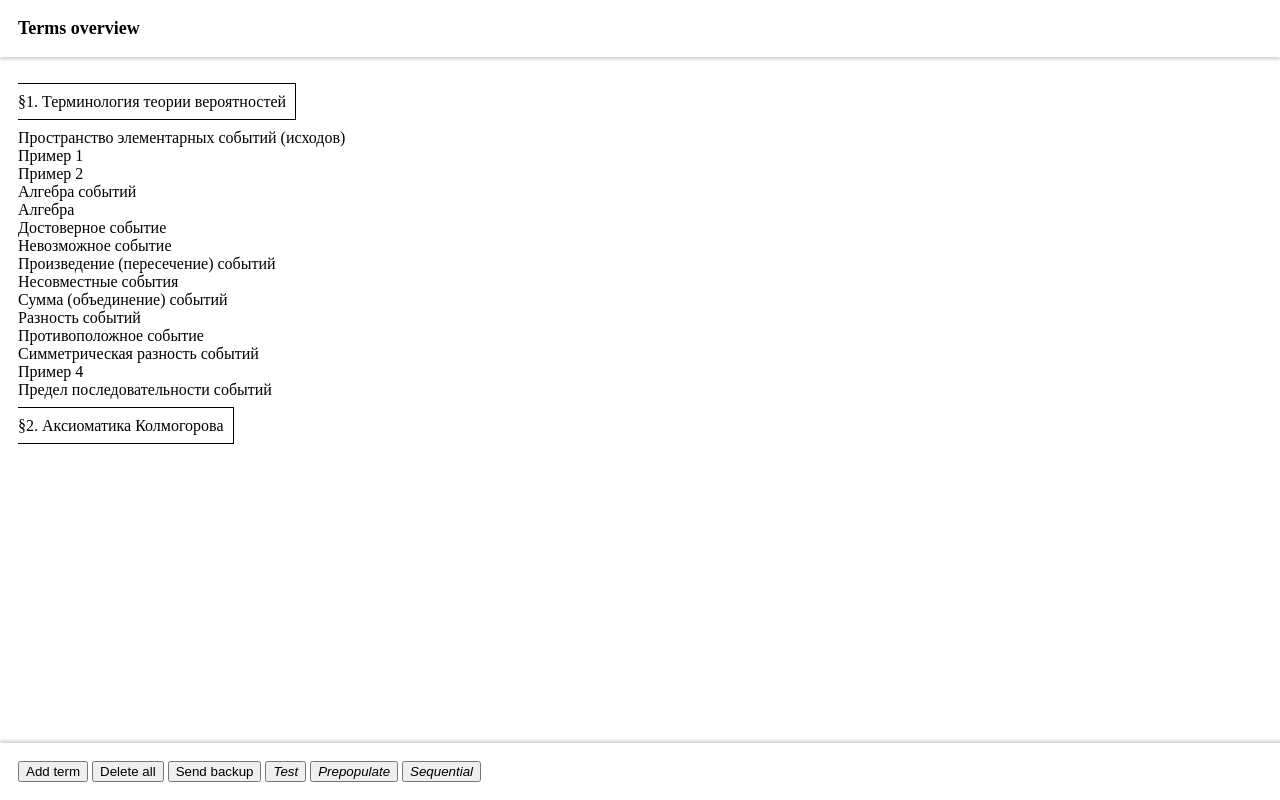
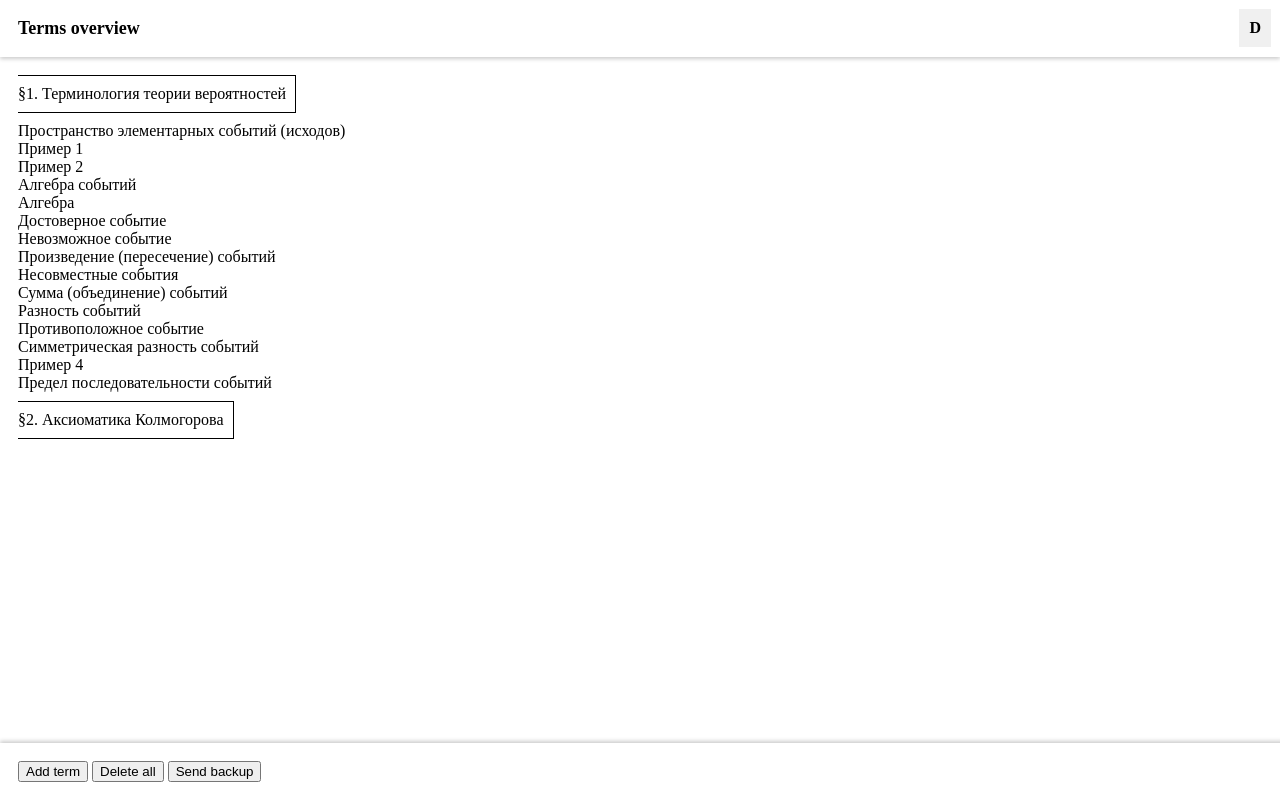
Before and after one commit to sovakeen/AtomMath, a Django app: page /summary_app/ in a window 1280 px wide. Run offline with Django 5.2, Linux system fonts and the light colour scheme; data comes from the database, SQL or seed files in the repository; both versions use the stored data as it was after the commit.

Commit message:
popup functionality fixed, minor design changes

```diff
--- a/summary_app/static/css/base.css
+++ b/summary_app/static/css/base.css
@@ -39,7 +39,7 @@ body {
 #content {
     margin-top: var(--header_height);
     margin-left: var(--offset);
-    /* margin-right: var(--offset); */
+    margin-right: var(--offset);
     margin-bottom: var(--header_height);
     padding-top: var(--offset);
     padding-bottom: var(--offset);
@@ -88,7 +88,6 @@ span .katex {
     white-space: pre-wrap;
 }
 
-
 /* br {
     line-height: 10px;
 } */
--- a/summary_app/static/css/popup.css
+++ b/summary_app/static/css/popup.css
@@ -3,7 +3,7 @@
     display: inline-block;
 }
 
-.clickable_element {
+.popup_mask {
     cursor: pointer;
     background-color: #f0f0f0;
     padding: 10px;
@@ -53,3 +53,13 @@
     background-color: #f0f0f0;
     cursor: pointer;
 }
+
+.dev_popup {
+    margin-left: auto;
+    margin-right: 9px;
+}
+
+.dev_popup .popup_menu {
+    right: 0;
+    left: auto;
+}
--- a/summary_app/static/css/templates/index.css
+++ b/summary_app/static/css/templates/index.css
@@ -10,17 +10,31 @@ ul {
     list-style-type: none;
 }
 
+ul li:first-child {
+    margin-top: 0;
+}
+
+ul li:last-child {
+    margin-bottom: 0;
+}
+
 text {
     white-space: pre;
 }
 
 .section {
-    margin: var(--offset) 0 var(--offset) 0;
-}
-
-.section_name {
+    margin: var(--small_offset) 0 var(--small_offset) 0;
+    display: inline-block;
     border: 1px solid;
     border-left: 0px;
     /* border-top: 0px; */
     padding: var(--small_offset) var(--small_offset) var(--small_offset) 0;
 }
+
+.id {
+    display: none;
+}
+
+.id.show {
+    display: inline;
+}
--- /dev/null
+++ b/summary_app/static/js/show_ids_checkbox.js
@@ -0,0 +1,13 @@
+function toggleIDs() {
+    const ids = document.querySelectorAll('.id');
+
+    // Ensure containers exist
+    if (!ids.length) return;
+
+    // Initialize each popup container
+    ids.forEach(id => {
+        id.classList.toggle('show');
+    });
+};
+
+document.getElementById("show_ids_checkbox").addEventListener('change', toggleIDs);
--- a/summary_app/templates/summary_app/index.html
+++ b/summary_app/templates/summary_app/index.html
@@ -8,6 +8,7 @@
         <link rel="stylesheet" href="{% static 'css/base.css' %}">
         <link rel="stylesheet" href="{% static 'css/templates/index.css' %}">
         <!-- <link rel="stylesheet" href="{% static 'css/search.css' %}"> -->
+        <link rel="stylesheet" href="{% static 'css/popup.css' %}">
 
         <!-- katex -->
         <link rel="stylesheet" href="{% static 'katex/katex.min.css' %}">
@@ -17,10 +18,32 @@
 
         <!-- search -->
         <!-- <script src="{% static 'js/search.js' %}"></script> -->
+
+        <!-- popup -->
+        <script src="{% static 'js/popup.js' %}" defer></script>
+
+        <!-- show ids checkbox -->
+        <script src="{% static 'js/show_ids_checkbox.js' %}" defer></script>
     </head>
     <body>
         <div id="header">
-            <a href="{% url 'summary_app:index' %}"><b id="page_name">Terms overview</b></a><br>
+            <a href="{% url 'summary_app:index' %}"><b id="page_name">Terms overview</b></a>
+
+            <div class="popup_container dev_popup">
+                <div class="popup_mask"><b>D</b></div>
+                <div class="popup_menu">
+                    <ul>
+                        <li><a href="{% url 'summary_app:test' %}"><i>Test</i></a></li>
+                        <li><a href="{% url 'summary_app:prepopulate' %}"><i>Prepopulate</i></a></li>
+                        <li><a href="{% url 'summary_app:sequential' %}"><i>Sequential</i></a></li>
+                        <li>
+                            <label>
+                                <i>Show IDs</i><input type="checkbox" id="show_ids_checkbox">
+                            </label>
+                        </li>
+                    </ul>
+                </div>
+            </div>
         </div>
 
         <!-- search bar -->
@@ -34,7 +57,7 @@
                 <ul>
                 {% for term in term_list %}
                     {% if term.type == 'Section' %}
-                        <li class="section"><a class="section_name" href="{% url 'summary_app:read' term.id %}" data-id="{{ term.id }}">{{ term.name }}</a></li>
+                        <li class="section"><a href="{% url 'summary_app:read' term.id %}" data-id="{{ term.id }}">{{ term.name }}</a></li>
                     {% else %}
                         <li>
                             <!-- <u>
@@ -45,7 +68,7 @@
                                 {% endfor %}
                             </u>
                             <text> </text> -->
-                        <a href="{% url 'summary_app:read' term.id %}" data-id="{{ term.id }}">{{ term.name }}</a></li>
+                        <a href="{% url 'summary_app:read' term.id %}" data-id="{{ term.id }}"><span class="id">{{ term.id }} </span>{{ term.name }}</a></li>
                     {% endif %}
                 {% endfor %}
                 </ul>
@@ -57,9 +80,6 @@
             <a href="{% url 'summary_app:add' %}"><button>Add term</button></a>
             <a href="{% url 'summary_app:delete_all' %}" onclick="return confirm('Are you sure you want to delete ALL terms? This action cannot be undone.')"><button>Delete all</button></a>
             <a href="{% url 'summary_app:send_backup' %}"><button>Send backup</button></a>
-            <a href="{% url 'summary_app:test' %}"><button><i>Test</i></button></a>
-            <a href="{% url 'summary_app:prepopulate' %}"><button><i>Prepopulate</i></button></a>
-            <a href="{% url 'summary_app:sequential' %}"><button><i>Sequential</i></button></a>
         </div>
     </body>
     <script>
```
Also changed, not shown: summary_app/static/js/katex_popup.js (deleted, +0 -70 lines), summary_app/static/js/popup.js (added, +71 -0 lines), summary_app/templates/summary_app/add.html (+5 -5 lines), summary_app/templates/summary_app/edit.html (+5 -5 lines), db.sqlite3.
